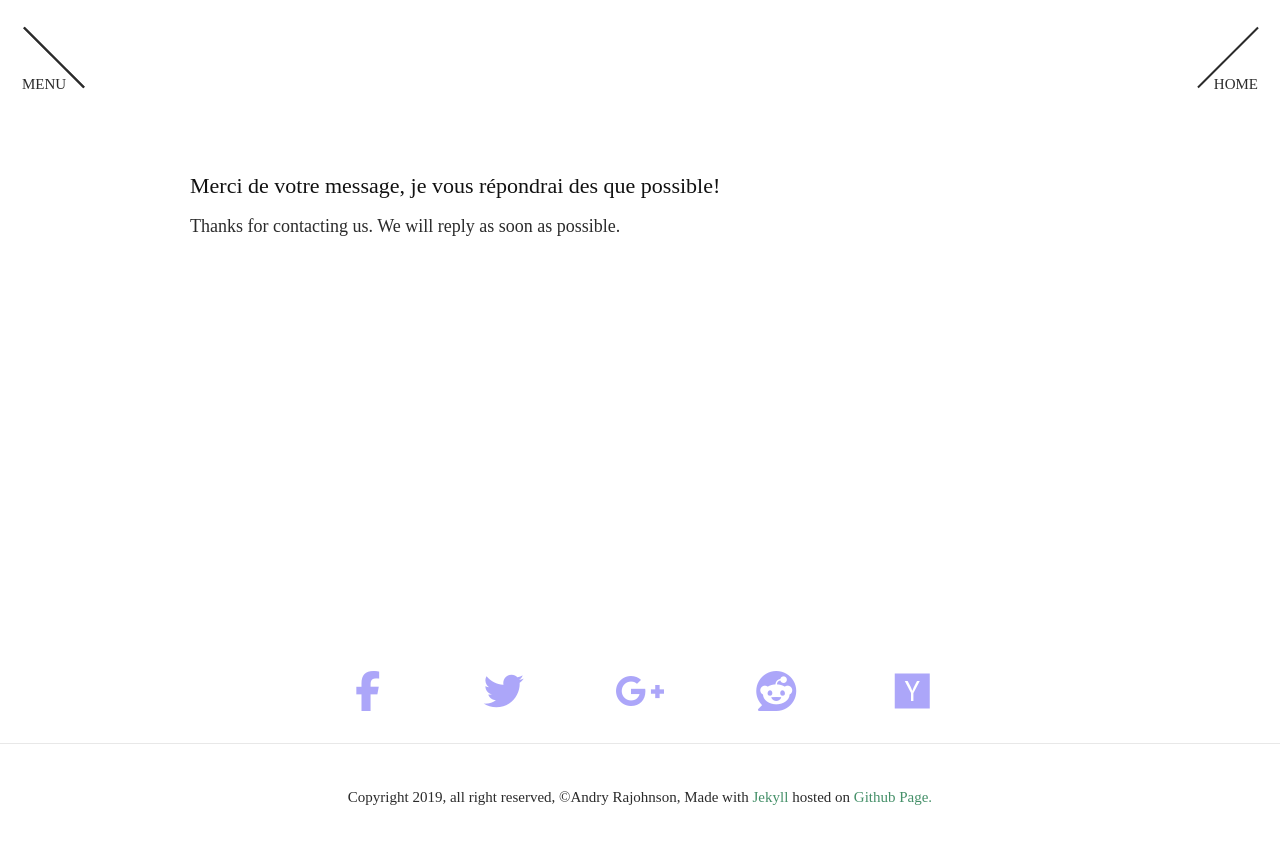
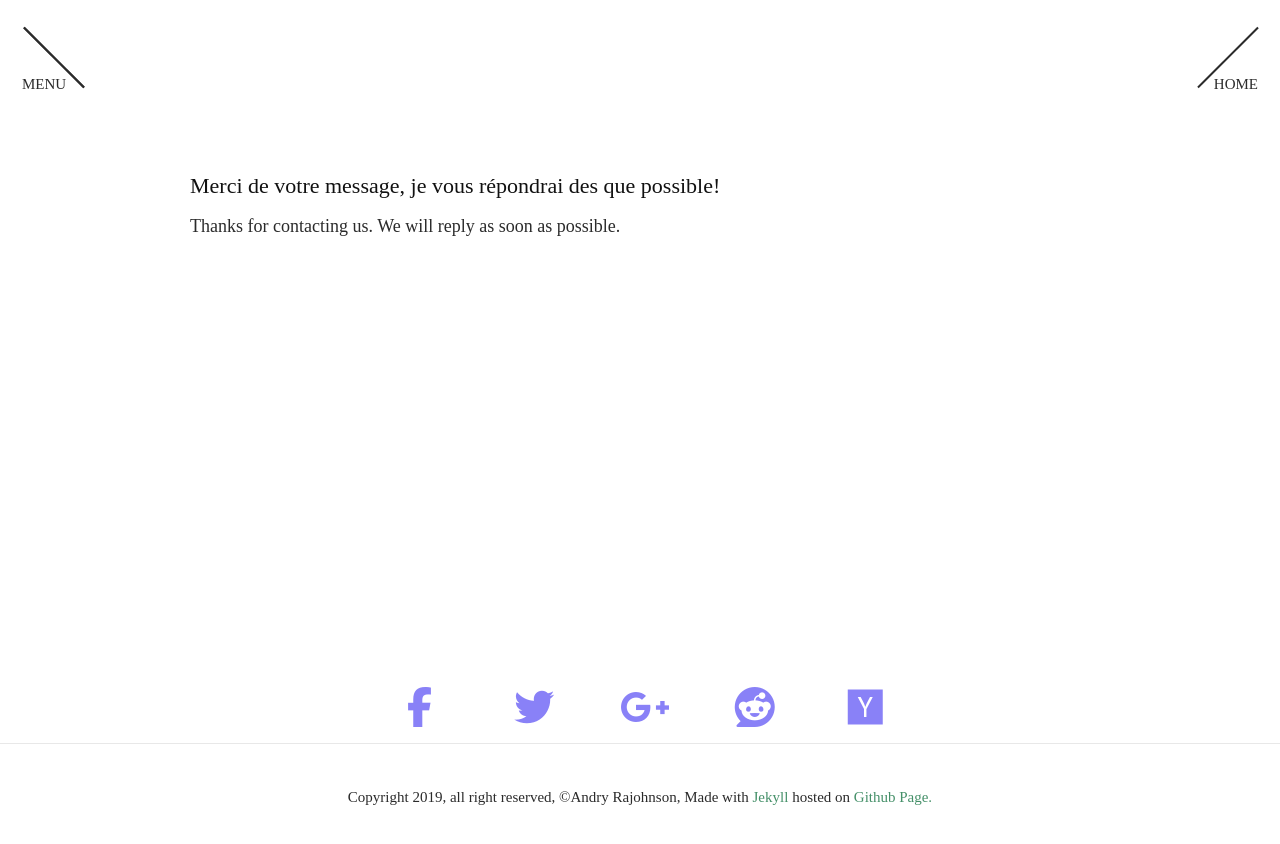
Before and after one commit to andryjohn/RJ-s-blog, a Jekyll site: the page built from thanks.md, in a window 1280 px wide. Shown: the top 844 px of the page. Built offline with Jekyll 4.4.1, drawn with Linux system fonts in a browser that asks for light colours; nearby versions of some CDN libraries; some web fonts are replaced; comment, search, counter and statistics services are not loaded.

Commit message:
share icon hover

```diff
--- a/_includes/footer.html
+++ b/_includes/footer.html
@@ -1,124 +1,4 @@
-<div class="share-page">
-  <!-- {{ site.text.share_buttons.text }} -->
-
-  <div class="share-links">
-    {% if site.share_facebook %}
-    <div class="circle-share share-facebook">
-      <a class="fa fa-facebook fa-2x" href="https://facebook.com/sharer.php?u={{ site.url }}{{ page.url }}" rel="nofollow" target="_blank" title="{{ site.text.share_buttons.facebook }}"></a>
-    </div>
-    {% endif %}
-
-    {% if site.share_twitter %}
-    <div class="  circle-share share-twitter">
-      <a class="fa fa-twitter fa-2x" href="https://twitter.com/intent/tweet?text={{ page.title }}&url={{ site.url }}{{ page.url }}" rel="nofollow" target="_blank" title="{{ site.text.share_buttons.twitter }}"></a>
-    </div>
-    {% endif %}
-
-    {% if site.share_googleplus %}
-    <div class="  circle-share share-google">
-      <a class="fa fa-google-plus fa-2x" href="https://plus.google.com/share?url={{ site.url }}{{ page.url }}" rel="nofollow" target="_blank" title="{{ site.text.share_buttons.googleplus }}"></a>
-    </div>
-    {% endif %}
-
-    {% if site.share_linkedin %}
-    <div class="  circle-share">
-      <a class="fa fa-linkedin fa-2x" href="http://www.linkedin.com/shareArticle?url={{ site.url }}{{ page.url }}&title={{ page.title }}" rel="nofollow" target="_blank" title="{{ site.text.share_buttons.linkedin }}"></a>
-    </div>
-    {% endif %}
-
-    {% if site.share_digg %}
-    <div class="  circle-share">
-      <a class="fa fa-digg fa-2x" href="http://digg.com/submit?url={{ site.url }}{{ page.url }}&title={{ page.title }}" rel="nofollow" target="_blank" title="{{ site.text.share_buttons.digg }}"></a>
-    </div>
-    {% endif %}
-
-    {% if site.share_tumblr %}
-    <div class="  circle-share">
-      <a class="fa fa-tumblr fa-2x" href="http://www.tumblr.com/share/link?url={{ site.url }}{{ page.url }}&name={{ page.title }}" rel="nofollow" target="_blank" title="{{ site.text.share_buttons.tumblr }}"></a>
-    </div>
-    {% endif %}
-
-    {% if site.share_reddit %}
-    <div class="  circle-share share-reddit">
-      <a class="fa fa-reddit fa-2x" href="http://reddit.com/submit?url={{ site.url }}{{ page.url }}&title={{ page.title }}" rel="nofollow" target="_blank" title="{{ site.text.share_buttons.reddit }}"></a>
-    </div>
-    {% endif %}
-
-    {% if site.share_stumbleupon %}
-    <div class="  circle-share">
-      <a class="fa fa-stumbleupon fa-2x" href="http://www.stumbleupon.com/submit?url={{ site.url }}{{ page.url }}&title={{ page.title }}" rel="nofollow" target="_blank" title="{{ site.text.share_buttons.stumbleupon }}"></a>
-    </div>
-    {% endif %}
-
-    {% if site.share_hackernews %}
-    <div class="  circle-share">
-      <a class="fa fa-hacker-news fa-2x" onclick="parent.postMessage('submit','*')" href="https://news.ycombinator.com/submitlink?u={{ site.url }}{{ page.url }}&t={{ page.title }}" rel="nofollow" target="_blank" title="{{ site.text.share_buttons.hackernews }}"></a>
-    </div>
-    {% endif %}
-  </div>
-</div>
-
-<style>
-@media screen and (min-width: 770px) {
-.clients .circle-share {
-    margin-bottom: 50px;
-}
-}
-
-.share-page {
-    margin-top: 8%;
-    margin-bottom: 1%;
-}
-
-.share-links {
-    margin: 0 auto;
-    position: relative;
-    text-align: center;
-}
-
-.circle-share {
-    width: 80px;
-    height: 80px;
-    background: #000;
-    border-radius: 50px;
-    margin: 0 auto;
-    display: block;
-}
-
-.circle-share {
-    cursor: pointer;
-}
-
-.circle-share {
-    display: inline-block;
-    margin-right: 2%;
-    margin-left: 2%;
-    background-color: white;
-    opacity: 0.7;
-}
-
-.circle-share:hover {
-opacity: 1;
-
-}
-
-.circle-share a {
-    width: 53%;
-    font-weight: lighter;
-    display: block;
-    margin: 0 auto;
-    padding-top: 21px;
-    text-decoration: none;
-    text-shadow: none;
-    color: #8981F7;
-    font-weight: lighter;
-}
-
-.share-facebook a { width: 39%; }
-.share-reddit a { width: 60%; }
-.share-google a { width: 73%; }
-</style>
-
+{% include share_buttons.html %}
 <footer class="center">
   <div class="desktop-footer">
     <p> Copyright 2019, all right reserved, ©Andry Rajohnson, Made with <a href="https://jekyllrb.com/">Jekyll</a> hosted on <a href="https://pages.github.com/ ">Github Page.</a></p>
```
